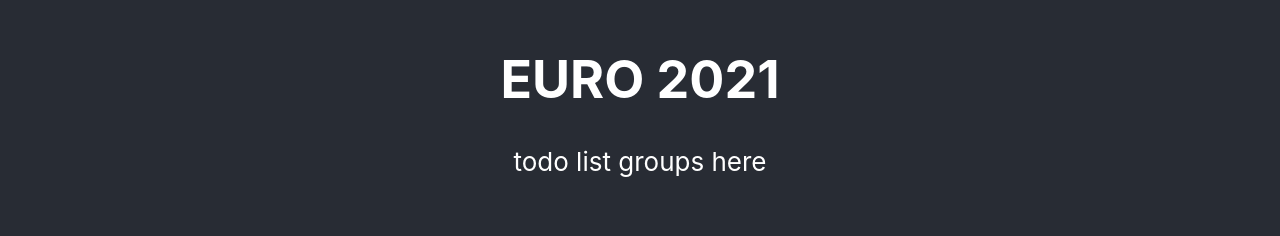
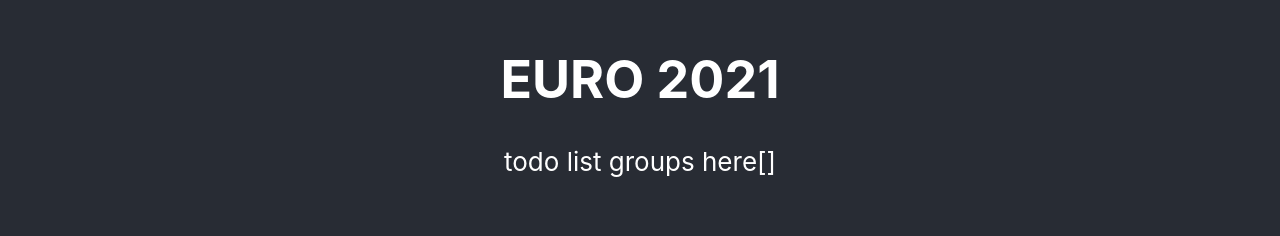
Before and after one commit to yetric/euro-2021, a React (Create React App) app: page / in a window 1280 px wide. Shown: the part 305-541 px from the top of the page. Built offline with nearby package versions, Linux system fonts and the light colour scheme; no server answers; the database is empty.

Commit message:
Added groups json dump

```diff
--- a/src/App.tsx
+++ b/src/App.tsx
@@ -1,9 +1,12 @@
 import React from 'react';
 import styles from './styles/App.module.css';
 import {useLoadGroups} from "store/hooks/useLoadGroups";
+import {useSelector} from "react-redux";
+import {groupsStateSelector} from "store/slices/groupsSlice";
 
 function App() {
   useLoadGroups();
+  const groupState = useSelector(groupsStateSelector)
 
   return (
     <div className={styles.app}>
@@ -11,6 +14,7 @@ function App() {
         <h1>EURO 2021</h1>
         <div>
           todo list groups here
+          {JSON.stringify(groupState.groups)}
         </div>
       </header>
     </div>
```
Also changed, not shown: 1 other file (tests, documents, lock files or other folders).
